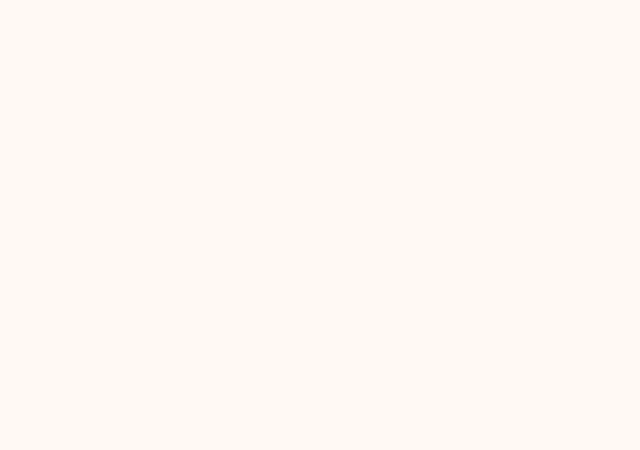
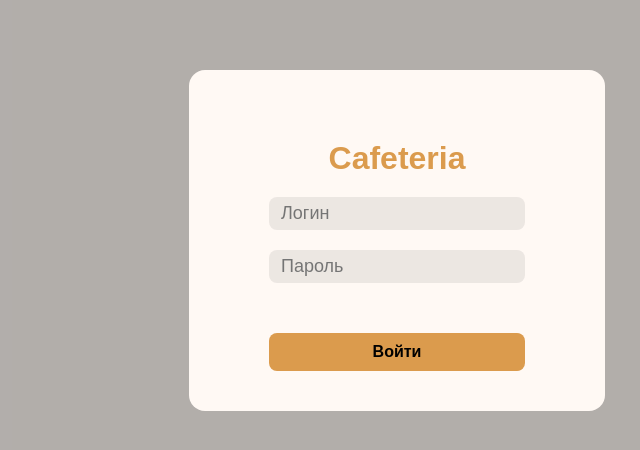
Before and after one commit to SuiQRim/cafeteria_website, a React (Create React App) app: page / in a window 1280 px wide. Shown: the part 160-610 px from the top of the page, without its empty margins (243-883 px from the left). Built offline with nearby package versions, Linux system fonts and the light colour scheme; no server answers.

Commit message:
Added Auth

```diff
--- a/src/App.css
+++ b/src/App.css
@@ -29,6 +29,15 @@
     justify-content: center;
 }
 
+.input {
+    background: var(--blackout-color);
+    border: none;
+    border-radius: 8px;
+    padding: 6px 12px;
+    font-size: 18px;
+}
+
+
 button {
     transition: 0.25s;
     cursor: pointer;
@@ -50,3 +59,8 @@ button:active {
 .delete {
     background: rgb(230, 72, 72);
 }
+
+.error {
+    color: rgb(230, 72, 72);
+    font-weight: bolder;
+}
--- a/src/App.tsx
+++ b/src/App.tsx
@@ -1,30 +1,36 @@
-import { useEffect, useState } from 'react';
+import { useState } from 'react';
 import './App.css';
 import IUser from './models/IUser';
 import Api from './api/Api';
 import FoodCatalogPage from './pages/foodCatalogPage/FoodCatalogPage';
+import Login from './components/login/Login';
 
 function App() {
 
-    const [isLogin, setIsLogin] = useState<boolean>();
+    const [isLogin, setIsLogin] = useState<boolean>(false);
+    const [error, setError] = useState<string>();
 
-    const acc : IUser = {
-        login : 'Admin',
-        password : 'Admin'
-    }
+    const login = (user: IUser) => {
 
-    useEffect(() => {
-        Api.post('api/Users/login', acc).then((response) => {
+        Api.post('api/Users/login', user).then(() => {
             setIsLogin(true);
         })
-    })
+        .catch((error) => {
+            if(error.response && error.response.status === 404)
+                setError(error.response.data);
 
+        })
+    }
 
     return (
         <div className="App">
+            {isLogin ?
             <div className='AppWrapper'>
                 <FoodCatalogPage/>
             </div>
+            :
+            <Login onLogin={login} error={error}/>
+            }
         </div>
     );
 }
--- /dev/null
+++ b/src/components/login/Login.module.css
@@ -0,0 +1,48 @@
+.wrapper {
+    position: fixed;
+    width: 100%;
+    background-color: rgba(0, 0, 0, 0.3);
+    height: 100vh;
+    top: 0px;
+    left: 0px;
+    display: flex;
+    overflow: auto;
+    justify-content: center;
+    align-items: center;
+}
+
+.block {
+    background: var(--background-color);
+    border-radius: 16px;
+    display: flex;
+    flex-direction: column;
+    padding: 40px 80px;
+    gap: 20px;
+}
+
+.inputWrapper {
+    display: flex;
+    flex-direction: column;
+    gap: 20px;
+}
+
+.logo {
+    margin-top: 30px;
+    text-align: center;
+    font-size: 32px;
+    font-weight: bolder;
+    color: var(--main-color);
+}
+
+.action {
+    display: flex;
+    gap: 30px;
+    flex-direction: column;
+    justify-content: center;
+}
+
+.errorWrapper {
+    align-self: center;
+    text-align: center;
+    width: 200px;
+}
--- /dev/null
+++ b/src/components/login/Login.tsx
@@ -0,0 +1,34 @@
+import React, { FC, useState } from 'react'
+import style from './Login.module.css'
+import IUser from '../../models/IUser'
+
+interface Props {
+    onLogin : (user: IUser) => void,
+    error? : string,
+}
+
+const Login:FC<Props> = ({onLogin, error}) => {
+
+    const [login, setLogin] = useState<string>('');
+    const [password, setPassword] = useState<string>('');
+
+    return (
+    <div className={style.wrapper}>
+        <div className={style.block}>
+            <div className={style.logo}>Cafeteria</div>
+            <div className={style.inputWrapper}>
+                <input className='input' type='text' placeholder='Логин' value={login} onChange={(event) => setLogin(event.target.value)}/>
+                <input className='input' type='password' placeholder='Пароль' value={password} onChange={(event) => setPassword(event.target.value)}/>
+            </div>
+            <div className={style.action}>
+                <div className={style.errorWrapper}>
+                    {error && <div className='error'>{error}</div>}
+                </div>
+                <button onClick={() => onLogin({login : login, password : password})}>Войти</button>
+            </div>
+        </div>
+    </div>
+  )
+}
+
+export default Login
```
Also changed, not shown: src/components/Login.tsx (deleted, +0 -20 lines).
